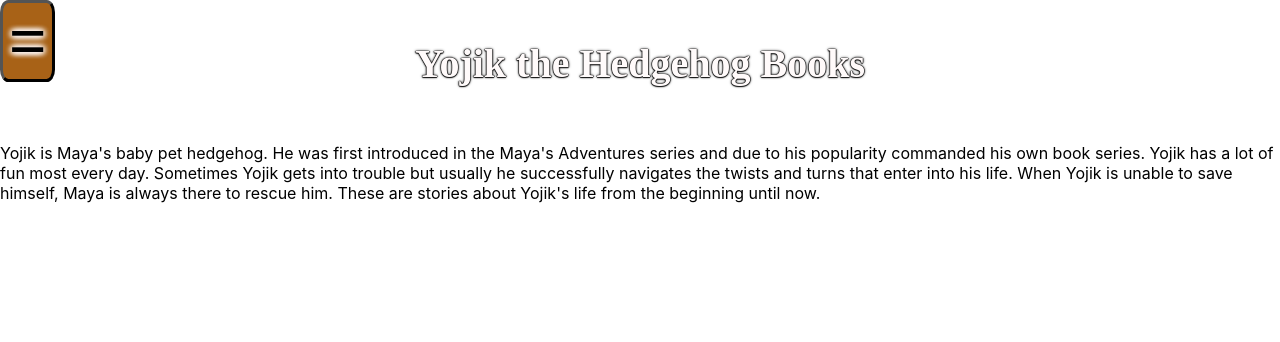
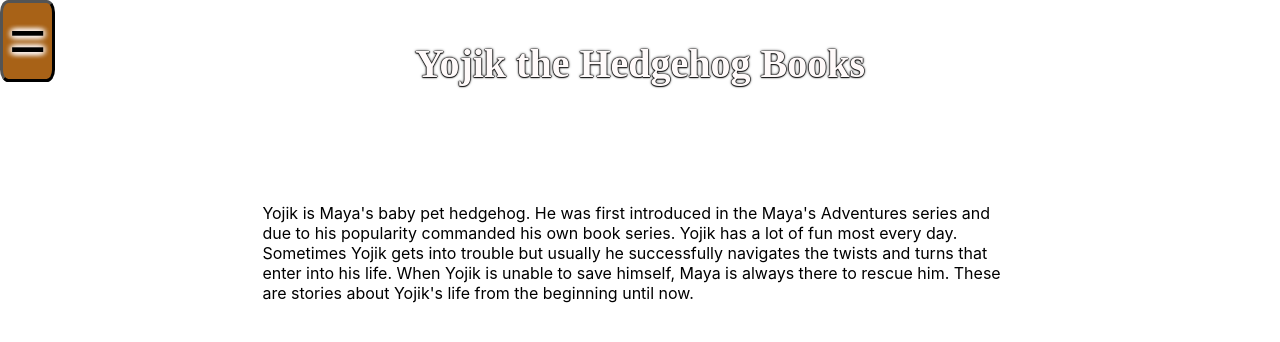
Before and after one commit to BlBoyer/yojik-book-series, a React (Create React App) app: page / in a window 1280 px wide. Shown: the top 342 px of the page. Built offline with nearby package versions, Linux system fonts and the light colour scheme.

Commit message:
home page modeling

```diff
--- a/src/home/home.js
+++ b/src/home/home.js
@@ -1,8 +1,8 @@
 import Story from '../story/story';
 export default function Home() {
   return (
-    <div className='col justify-c align-c'>
-      <p className='title-font font-faded-outline white'>Yojik the Hedgehog Books</p>
+    <div className='col justify-c align-c view-width vw-75'>
+      <p className='title-font font-faded-outline white mb-l'>Yojik the Hedgehog Books</p>
       <Story />
     </div>
   );
--- a/src/story/story.js
+++ b/src/story/story.js
@@ -1,10 +1,13 @@
 export default function Story() {
   return (
-    <p>
-      Yojik is Maya's baby pet hedgehog. He was first introduced in the Maya's Adventures series and due to his
-      popularity commanded his own book series. Yojik has a lot of fun most every day. Sometimes Yojik gets into trouble
-      but usually he successfully navigates the twists and turns that enter into his life. When Yojik is unable to save
-      himself, Maya is always there to rescue him. These are stories about Yojik's life from the beginning until now.
-    </p>
+    <div className='px-vs'>
+      <p>
+        Yojik is Maya's baby pet hedgehog. He was first introduced in the Maya's Adventures series and due to his
+        popularity commanded his own book series. Yojik has a lot of fun most every day. Sometimes Yojik gets into
+        trouble but usually he successfully navigates the twists and turns that enter into his life. When Yojik is
+        unable to save himself, Maya is always there to rescue him. These are stories about Yojik's life from the
+        beginning until now.
+      </p>
+    </div>
   );
 }
```
